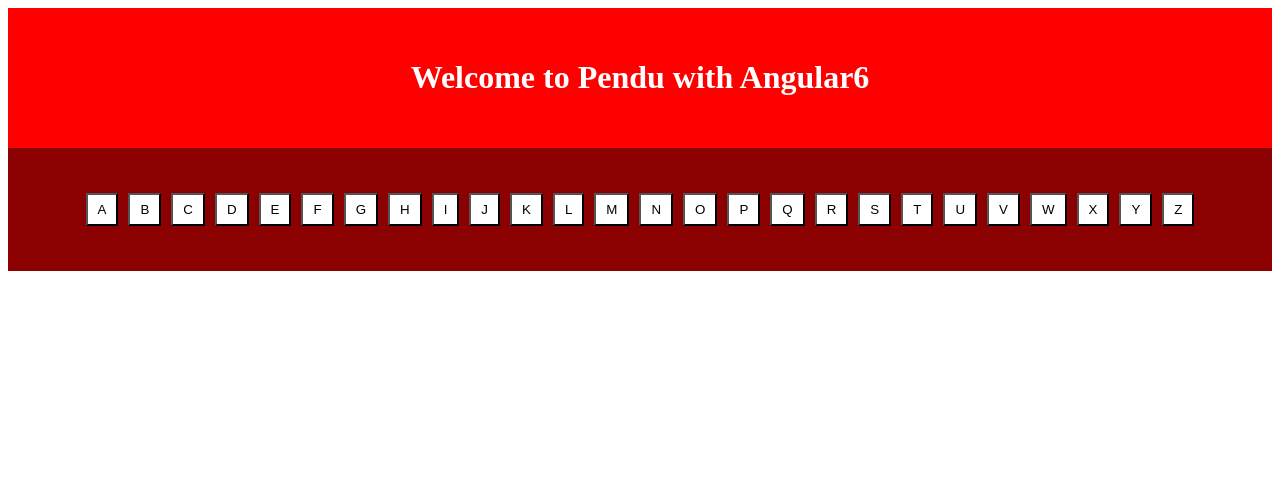
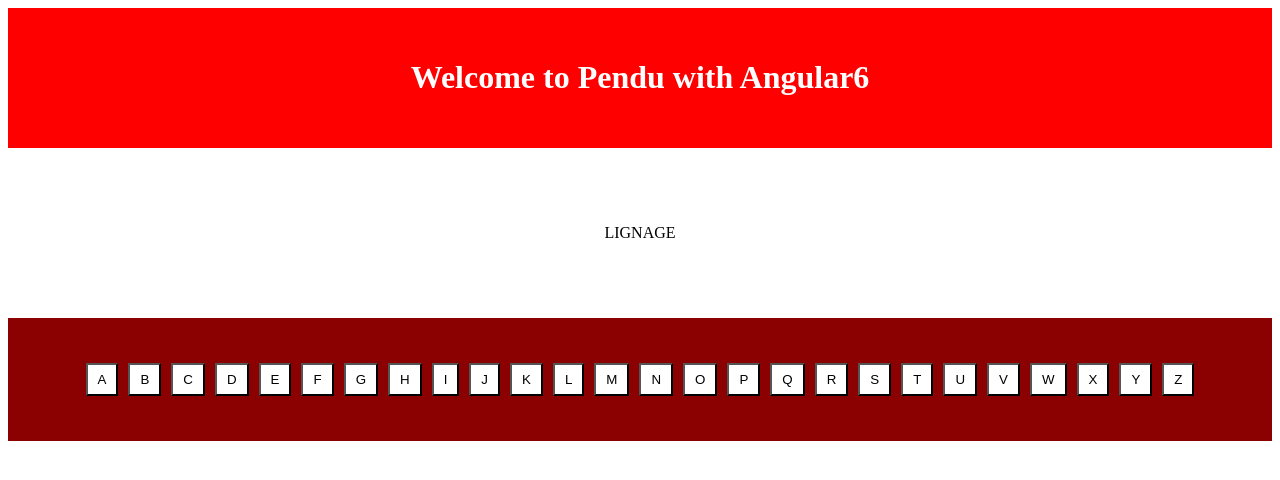
Before and after one commit to mlle-fantasia/pendu-angular, an Angular app: page / in a window 1280 px wide. Shown: the top 480 px of the page. Built offline with nearby package versions, Linux system fonts and the light colour scheme.

Commit message:
affichage du mot ok

```diff
--- a/src/app/app.component.css
+++ b/src/app/app.component.css
@@ -9,3 +9,7 @@
   padding: 40px;
   background-color: darkred;
 }
+.motCache{
+  text-align: center;
+  padding: 60px;
+}
--- a/src/app/app.component.html
+++ b/src/app/app.component.html
@@ -4,6 +4,9 @@
     Welcome to {{ title }}
   </h1>
 </div>
+<div class="motCache">
+ <app-mot></app-mot>
+</div>
 <div class="lettres">
   <app-lettre *ngFor = "let lettre of ALPHABET; let i = index"
               [lettre] = "lettre"
--- /dev/null
+++ b/src/app/mot/mot.component.html
@@ -0,0 +1,3 @@
+<p>
+  {{ motCache }}
+</p>
--- /dev/null
+++ b/src/app/mot/mot.component.ts
@@ -0,0 +1,19 @@
+import { Component, OnInit } from '@angular/core';
+import { motService } from '../services/mot.service';
+
+@Component({
+  selector: 'app-mot',
+  templateUrl: './mot.component.html',
+  styleUrls: ['./mot.component.css']
+})
+export class MotComponent implements OnInit {
+
+  motCache: any;
+
+  constructor(private motService: motService) { }
+
+  ngOnInit() {
+    this.motCache = this.motService.selectionMot();
+  }
+
+}
--- /dev/null
+++ b/src/app/services/mot.service.ts
@@ -0,0 +1,9 @@
+export class motService {
+
+  DICTIONNAIRE = ['anticonstitutionnelement', 'bonjour', 'cannes', 'Dormir', 'Effacer', 'Front', 'Grossir', 'Hache', 'Ivoir', 'Jardinier', 'Kayak', 'Lignage', 'Maman', 'Naviguer', 'Oppération', 'Pouvoir', 'Questions', 'Route', 'Scintillement', 'Tortues', 'Unité', 'Vivre', 'Waaaaaaouuu', 'Xd', 'Yaourt', 'Zincographie'];
+
+  selectionMot(){
+    return this.DICTIONNAIRE[Math.floor(this.DICTIONNAIRE.length * Math.random())].toUpperCase();
+  }
+
+}
```
Also changed, not shown: src/app/app.module.ts (+6 -2 lines), src/app/mot/mot.component.css (added), 1 other file (tests, documents, lock files or other folders).
